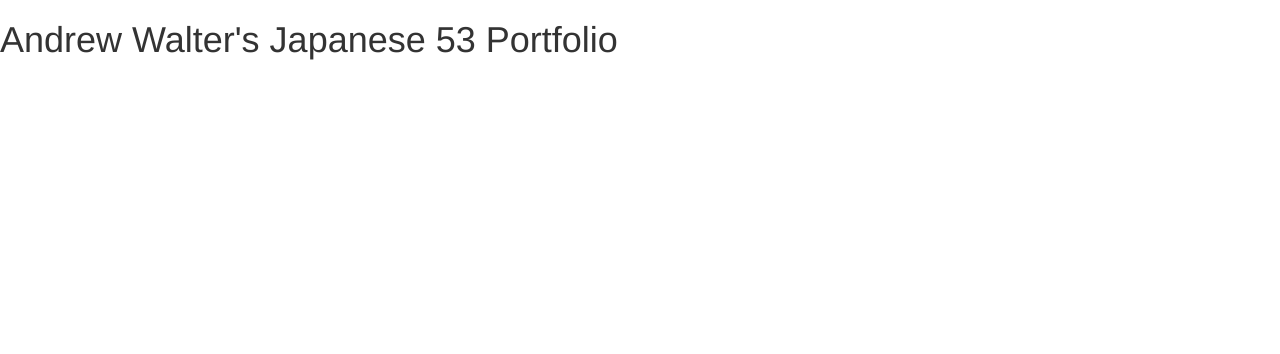
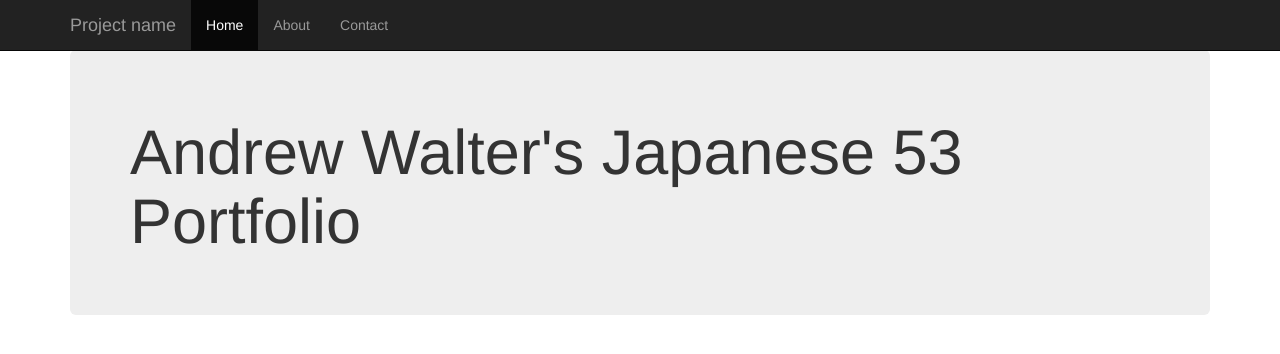
Before and after one commit to mister-walter/japanese-portfolio, a plain HTML site: page home.html in a window 1280 px wide. Drawn offline with nearby package versions, Linux system fonts and the light colour scheme.

Commit message:
It's a start.

```diff
--- /dev/null
+++ b/home.css
@@ -0,0 +1,3 @@
+body {
+  padding-top: 50px;
+}
--- a/home.html
+++ b/home.html
@@ -15,10 +15,35 @@
       <script src="https://oss.maxcdn.com/libs/html5shiv/3.7.0/html5shiv.js"></script>
       <script src="https://oss.maxcdn.com/libs/respond.js/1.4.2/respond.min.js"></script>
     <![endif]-->
+
+      <link href="./home.css" rel="stylesheet">
   </head>
   <body>
-    <h1>Andrew Walter's Japanese 53 Portfolio</h1>
-
+    <div class="navbar navbar-inverse navbar-fixed-top" role="navigation">
+      <div class="container">
+        <div class="navbar-header">
+          <button type="button" class="navbar-toggle" data-toggle="collapse" data-target=".navbar-collapse">
+            <span class="sr-only">Toggle navigation</span>
+            <span class="icon-bar"></span>
+            <span class="icon-bar"></span>
+            <span class="icon-bar"></span>
+          </button>
+          <a class="navbar-brand" href="#">Project name</a>
+        </div>
+        <div class="collapse navbar-collapse">
+          <ul class="nav navbar-nav">
+            <li class="active"><a href="#">Home</a></li>
+            <li><a href="#about">About</a></li>
+            <li><a href="#contact">Contact</a></li>
+          </ul>
+        </div><!--/.nav-collapse -->
+      </div>
+    </div>
+    <div class="container">
+        <div class="jumbotron">
+            <h1>Andrew Walter's Japanese 53 Portfolio</h1>
+        </div>
+    </div>
     <!-- jQuery (necessary for Bootstrap's JavaScript plugins) -->
     <script src="https://ajax.googleapis.com/ajax/libs/jquery/1.11.0/jquery.min.js"></script>
     <!-- Include all compiled plugins (below), or include individual files as needed -->
```
